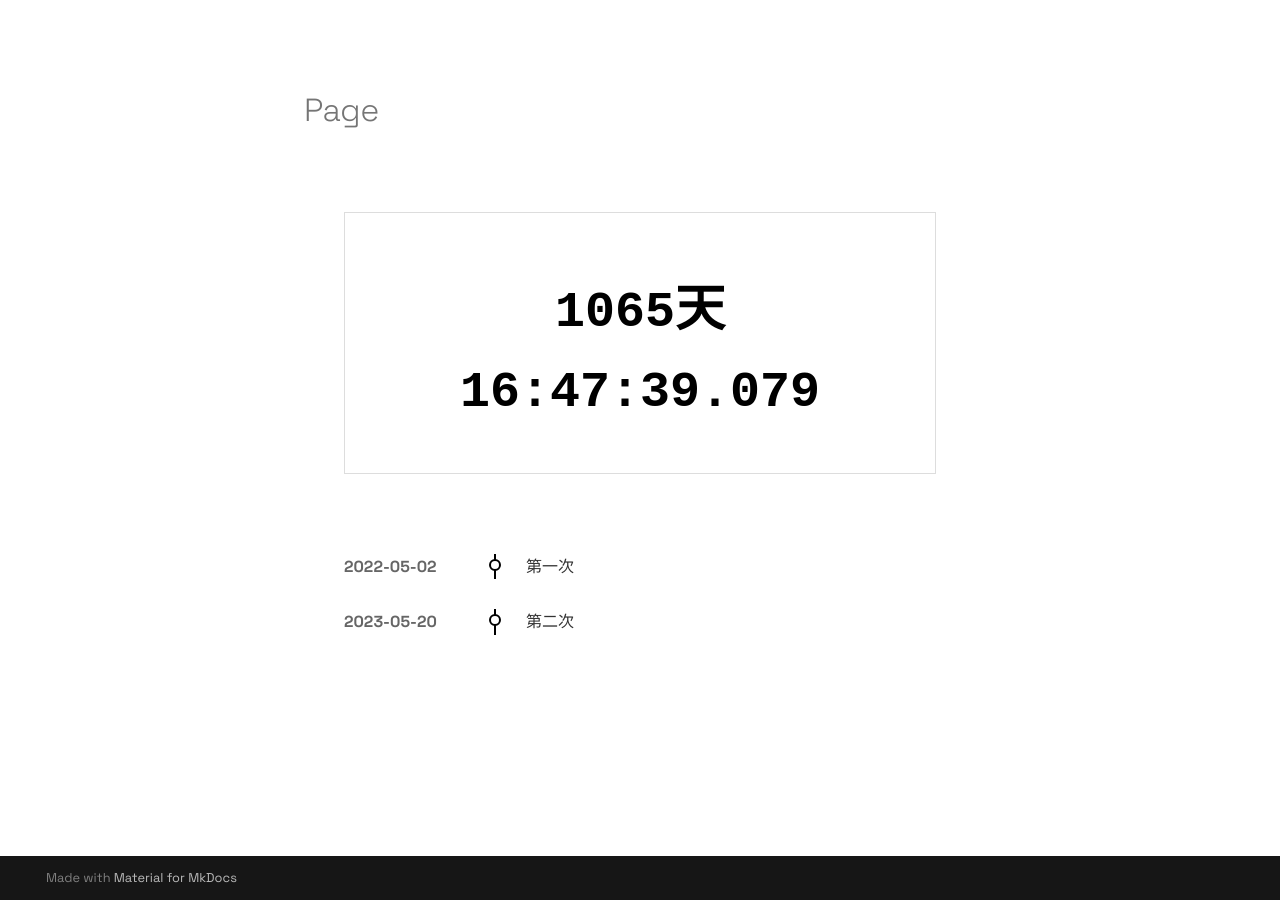
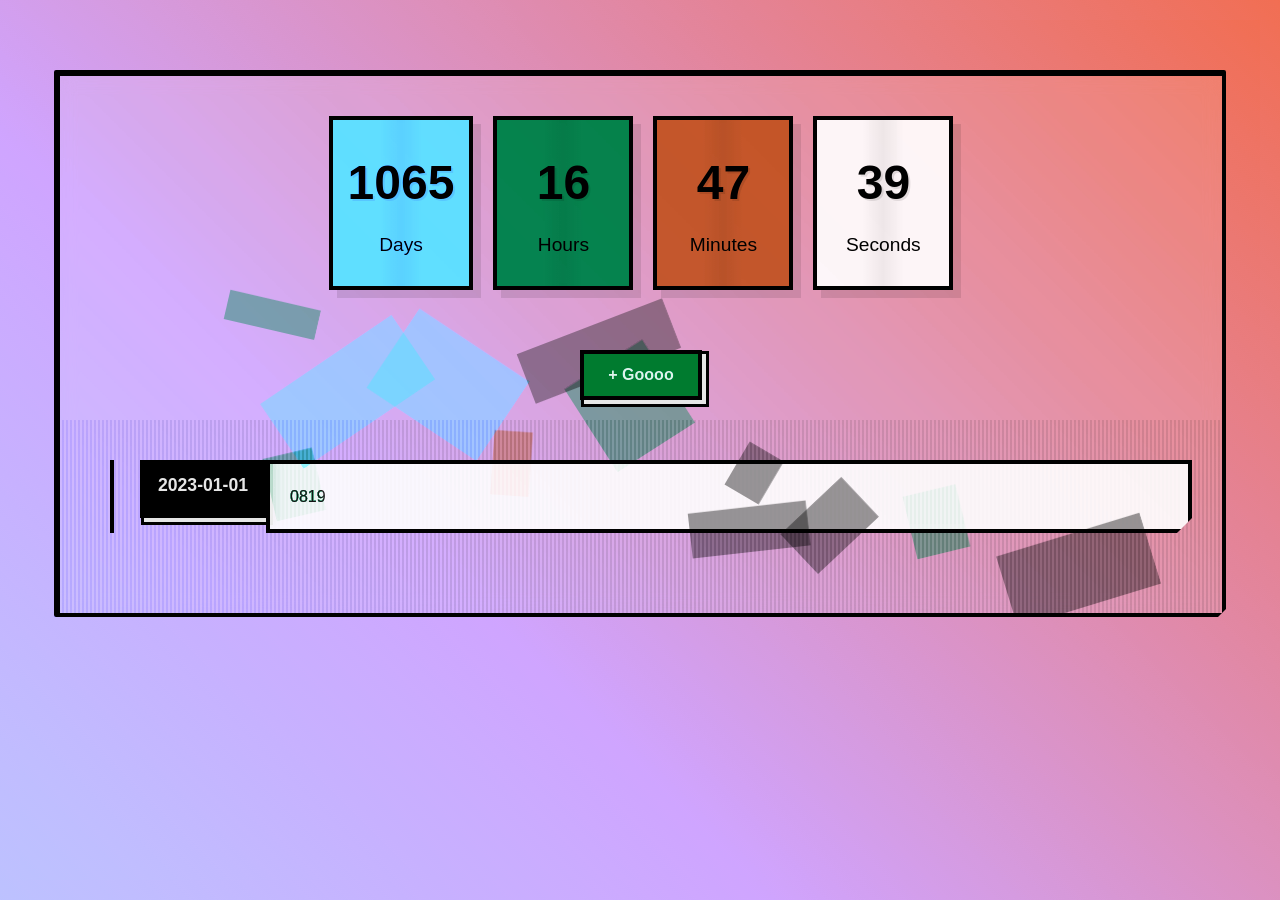
Before and after one commit to lemonskll/lemonskll.github.io, an MkDocs documentation site: the page built from docs/index.md, in a window 1280 px wide. Built offline with MkDocs 1.6.1 and Material for MkDocs 9.7.7, drawn with Linux system fonts in a browser that asks for light colours.

Commit message:
修改内容

```diff
--- a/docs/index.md
+++ b/docs/index.md
@@ -1,125 +1,32 @@
-
-
-<div class="love-container">
-
-    <!-- 计时器 -->
-    <div id="timer" class="love-timer">
-        <div></div>
-        <div id="counter" class="counter"></div>
+<header class="md-header" data-md-component="header"></header>
+<div class="container" id="mainContainer">
+    <div class="timer-container">
+        <div class="timer">
+            <div class="time-unit" style="background: var(--accent-yellow)">
+                <div class="time-number" id="days">0</div>
+                <div class="time-label">Days</div>
+            </div>
+            <div class="time-unit" style="background: var(--accent-red)">
+                <div class="time-number" id="hours">0</div>
+                <div class="time-label">Hours</div>
+            </div>
+            <div class="time-unit" style="background: var(--accent-blue)">
+                <div class="time-number" id="minutes">0</div>
+                <div class="time-label">Minutes</div>
+            </div>
+            <div class="time-unit" style="background: var(--white)">
+                <div class="time-number" id="seconds">0</div>
+                <div class="time-label">Seconds</div>
+            </div>
+        </div>
     </div>
-
-    <!-- 时间轴 -->
+    <div>
+        <button class="add-btn">+ Goooo</button>
+    </div>
     <div class="timeline">
-        <div class="timeline-event">
-            <div class="event-date">2022-05-02</div>
-            <div class="event-content">第一次</div>
+        <div class="timeline-item">
+            <div class="timeline-date">2023-01-01</div>
+            <div class="timeline-content">0819</div>
         </div>
-        <div class="timeline-event">
-            <div class="event-date">2023-05-20</div>
-            <div class="event-content">第二次</div>
-        </div>
-        <!-- 添加更多时间节点 -->
     </div>
-
 </div>
-
-<style>
-/* 黑白风格 CSS */
-.love-container {
-    max-width: 800px;
-    margin: 0 auto;
-    padding: 2rem;
-    color: #333;
-}
-
-.love-timer {
-    text-align: center;
-    margin-bottom: 3rem;
-    padding: 2rem;
-    border: 1px solid #ddd;
-}
-
-.counter {
-    font-size: 2.5rem;
-    font-weight: bold;
-    margin-top: 1rem;
-    color: #000;
-}
-
-.timeline {
-    position: relative;
-    padding: 20px 0;
-}
-
-.timeline-event {
-    display: flex;
-    margin-bottom: 30px;
-    position: relative;
-}
-
-.event-date {
-    width: 150px;
-    font-weight: bold;
-    color: #666;
-}
-
-.event-content {
-    flex: 1;
-    padding-left: 30px;
-    border-left: 2px solid #000;
-    position: relative;
-}
-
-.event-content::before {
-    content: "";
-    position: absolute;
-    left: -7px;
-    top: 5px;
-    width: 12px;
-    height: 12px;
-    background: #fff;
-    border: 2px solid #000;
-    border-radius: 50%;
-}
-</style>
-
-<script>
-// 性能优化后的计时器
-let animationFrameId;
-let startDate = new Date("2022-05-02"); // 纪念日时间对象只创建一次
-
-function formatTime(num) {
-    return num.toString().padStart(2, '0'); // 时间补零函数
-}
-
-function updateTimer() {
-    const now = Date.now(); // 使用更高效的时间戳获取方式
-    const diff = now - startDate;
-
-    // 时间计算
-    const days = Math.floor(diff / (1000 * 60 * 60 * 24));
-    const hours = Math.floor((diff % (1000 * 60 * 60 * 24)) / (1000 * 60 * 60));
-    const minutes = Math.floor((diff % (1000 * 60 * 60)) / (1000 * 60));
-    const seconds = Math.floor((diff % (1000 * 60)) / 1000);
-    const milliseconds = diff % 1000;
-
-    // 使用 textContent 替代 innerHTML 提升性能
-    document.getElementById("counter").textContent =
-        `${days}天 ${formatTime(hours)}:${formatTime(minutes)}:${formatTime(seconds)}.${milliseconds.toString().padStart(3, '0')}`;
-
-    // 使用 requestAnimationFrame 优化渲染
-    animationFrameId = requestAnimationFrame(updateTimer);
-}
-
-// 启动计时器
-updateTimer();
-
-// 页面隐藏时暂停计时器（优化性能）
-document.addEventListener('visibilitychange', () => {
-    if (document.hidden) {
-        cancelAnimationFrame(animationFrameId);
-    } else {
-        updateTimer();
-    }
-});
-</script>
--- /dev/null
+++ b/docs/scripts/extra.js
@@ -0,0 +1,72 @@
+document.addEventListener('DOMContentLoaded', function() {
+    function createRandomBlocks() {
+        const container = document.getElementById('mainContainer');
+        const colors = ['var(--primary-red)', 'var(--primary-blue)',
+                      'var(--primary-yellow)', 'var(--black)'];
+
+        for(let i = 0; i < 12; i++) {
+            const block = document.createElement('div');
+            block.className = 'deco-block';
+
+            block.style.width = Math.random() * 150 + 50 + 'px';
+            block.style.height = Math.random() * 150 + 50 + 'px';
+            block.style.left = Math.random() * 90 + '%';
+            block.style.top = Math.random() * 90 + '%';
+            block.style.backgroundColor = colors[Math.floor(Math.random() * colors.length)];
+            block.style.transform = `
+                rotate(${Math.random() * 360}deg)
+                scale(${Math.random() * 0.5 + 0.5})
+            `;
+
+            container.appendChild(block);
+        }
+    }
+
+    let hue = 0;
+    function updateBackground() {
+        hue = (hue + 0.3) % 360;
+        const color1 = `hsl(${hue}, 80%, 60%)`;
+        const color2 = `hsl(${(hue + 120) % 360}, 80%, 60%)`;
+        document.body.style.background =
+            `linear-gradient(45deg, ${color1}, ${color2})`;
+        requestAnimationFrame(updateBackground);
+    }
+
+    const startDate = new Date('2022-05-02T00:00:00');
+    function updateTimer() {
+        const now = new Date();
+        const diff = now - startDate;
+
+        const days = Math.floor(diff / (1000 * 60 * 60 * 24));
+        const hours = Math.floor((diff % (1000 * 60 * 60 * 24)) / (1000 * 60 * 60));
+        const minutes = Math.floor((diff % (1000 * 60 * 60)) / (1000 * 60));
+        const seconds = Math.floor((diff % (1000 * 60)) / 1000);
+
+        document.getElementById('days').textContent = days;
+        document.getElementById('hours').textContent = hours.toString().padStart(2, '0');
+        document.getElementById('minutes').textContent = minutes.toString().padStart(2, '0');
+        document.getElementById('seconds').textContent = seconds.toString().padStart(2, '0');
+    }
+
+    function init() {
+        createRandomBlocks();
+        setInterval(updateTimer, 1000);
+        updateTimer();
+        updateBackground();
+
+        document.addEventListener('mousemove', (e) => {
+            const blocks = document.querySelectorAll('.deco-block');
+            blocks.forEach(block => {
+                const rect = block.getBoundingClientRect();
+                const x = e.clientX - rect.left;
+                const y = e.clientY - rect.top;
+                block.style.transform = `
+                    rotate3d(${y/100}, ${x/100}, 0, 45deg)
+                    scale(${Math.random() * 0.3 + 0.7})
+                `;
+            });
+        });
+    }
+
+    init();
+});
--- /dev/null
+++ b/docs/styles/extra.css
@@ -0,0 +1,277 @@
+/* 定义 CSS 自定义属性（主题颜色） */
+:root {
+    --primary-red: #D22E2E;         /* 主红色 */
+    --primary-blue: #2E5BD2;        /* 主蓝色 */
+    --primary-yellow: #FFD700;      /* 主黄色 */
+    --black: #000;                  /* 纯黑色 */
+    --white: rgba(255, 255, 255, 0.9); /* 半透明白色 */
+    --accent-red: rgba(210, 46, 46, 0.8); /* 透明红色 */
+    --accent-blue: rgba(46, 91, 210, 0.8); /* 透明蓝色 */
+    --accent-yellow: rgba(255, 215, 0, 0.8); /* 透明黄色 */
+}
+
+/* 全局重置样式 */
+* {
+    margin: 0;
+    padding: 0;
+    box-sizing: border-box;         /* 盒模型计算方式 */
+    font-family: 'Arial', sans-serif; /* 默认字体 */
+}
+
+/* 页面主体样式 */
+body {
+    min-height: 100vh;              /* 最小高度撑满视口 */
+    padding: 20px;
+    background: linear-gradient(45deg, hsl(0, 80%, 60%), hsl(180, 80%, 60%)); /* 渐变背景 */
+    animation: hueShift 20s infinite both; /* 色相旋转动画 */
+    overflow-x: hidden;             /* 隐藏横向溢出 */
+}
+
+/* 主容器样式 */
+.container {
+    max-width: 2200px;              /* 最大宽度限制 */
+    margin: 0 auto;                 /* 水平居中 */
+    border: 6px solid var(--black); /* 边框样式 */
+    border-width: 6px 4px 4px 6px;  /* 不对称边框宽度 */
+    border-radius: 2px;             /* 微小圆角 */
+    background: rgba(255, 255, 255, 0.1); /* 半透明背景 */
+    position: relative;             /* 相对定位 */
+    overflow: hidden;               /* 隐藏溢出内容 */
+    backdrop-filter: blur(10px);    /* 背景模糊效果 */
+    box-shadow: 0 8px 32px rgba(0, 0, 0, 0.1); /* 柔和阴影 */
+    clip-path: polygon(0 0, 100% 0, 100% calc(100% - 8px), calc(100% - 8px) 100%, 0 100%); /* 多边形裁剪 */
+}
+
+/* 装饰方块样式 */
+.deco-block {
+    position: absolute;             /* 绝对定位 */
+    z-index: 0;                     /* 底层显示 */
+    opacity: 0.4;                   /* 半透明效果 */
+    transition: all 1.5s cubic-bezier(0.175, 0.885, 0.32, 1.275); /* 复杂过渡动画 */
+    mix-blend-mode: color-burn;     /* 颜色混合模式 */
+}
+
+/* 计时器容器 */
+.timer-container {
+    padding: 40px 20px;             /* 内边距 */
+    position: relative;
+    z-index: 1;                     /* 显示在装饰层上方 */
+}
+
+/* 计时器布局 */
+.timer {
+    display: flex;
+    justify-content: center;        /* 水平居中 */
+    gap: 20px;                      /* 元素间距 */
+    flex-wrap: wrap;                /* 允许换行 */
+}
+
+/* 单个时间单位样式 */
+.time-unit {
+    background: rgba(255, 255, 255, 0.8); /* 半透明白背景 */
+    border: 4px solid var(--black); /* 黑色边框 */
+    padding: 25px 15px;
+    text-align: center;
+    min-width: 140px;               /* 最小宽度 */
+    backdrop-filter: blur(5px);     /* 背景模糊 */
+    transition: all 0.3s ease;      /* 过渡动画 */
+    position: relative;
+    overflow: hidden;
+    transform-style: preserve-3d;   /* 3D 变换保留 */
+    box-shadow: 8px 8px 0 rgba(0,0,0,0.1); /* 投影效果 */
+}
+
+/* 时间单位斜线装饰（伪元素） */
+.time-unit::before {
+    content: '';
+    position: absolute;
+    top: -50%;
+    left: -50%;
+    width: 200%;
+    height: 200%;
+    background: linear-gradient(45deg,
+        transparent 45%,
+        rgba(0,0,0,0.1) 50%,
+        transparent 55%
+    );                              /* 斜线渐变 */
+    opacity: 0.6;
+    transform: rotate(45deg);       /* 旋转 45 度 */
+}
+
+/* 悬停效果 */
+.time-unit:hover {
+    transform: translateY(-5px) rotateX(15deg) rotateY(-5deg); /* 3D 位移 */
+    box-shadow: 12px 12px 0 rgba(0,0,0,0.15); /* 加深阴影 */
+}
+
+/* 时间数字样式 */
+.time-number {
+    font-size: 3em;
+    font-weight: bold;
+    color: var(--black);
+    margin-bottom: 8px;
+    text-shadow: 2px 2px 0 rgba(0,0,0,0.1); /* 文字投影 */
+    transition: all 0.3s ease;
+}
+
+/* 时间单位标签 */
+.time-label {
+    font-size: 1.2em;
+    color: var(--black);
+}
+
+/* 时间线容器 */
+.timeline {
+    padding: 40px 30px;
+    position: relative;
+    background: repeating-linear-gradient( /* 条纹背景 */
+        to right,
+        transparent,
+        transparent 2px,
+        rgba(0,0,0,0.1) 2px,
+        rgba(0,0,0,0.1) 4px
+    );
+}
+
+/* 单个时间线项目 */
+.timeline-item {
+    display: flex;
+    margin-bottom: 40px;
+    padding-left: 50px;             /* 为时间线留出空间 */
+    position: relative;
+    transition: all 0.3s ease;
+}
+
+/* 时间线竖线（伪元素实现） */
+.timeline-item::before {
+    content: '';
+    position: absolute;
+    left: 20px;
+    top: 0;
+    bottom: 0;
+    width: 4px;
+    background: var(--black);       /* 黑色竖线 */
+}
+
+/* 时间线日期标签 */
+.timeline-date {
+    font-weight: bold;
+    font-size: 1.1em;
+    padding: 8px 15px;
+    background: var(--black);       /* 黑色背景 */
+    color: var(--white);
+    border: 3px solid var(--black);
+    box-shadow: 4px 4px 0 var(--white), /* 双层阴影实现边框效果 */
+               4px 4px 0 3px var(--black);
+    margin-bottom: 15px;
+    display: inline-block;
+}
+
+/* 时间线内容区域 */
+.timeline-content {
+    background: var(--white);
+    border: 4px solid var(--black);
+    padding: 20px;
+    flex-grow: 1;                   /* 充满剩余空间 */
+    backdrop-filter: blur(5px);
+    transition: all 0.3s ease;
+    clip-path: polygon(0 0, 100% 0, 100% calc(100% - 15px), calc(100% - 15px) 100%, 0 100%); /* 斜角裁剪 */
+}
+
+/* 响应式设计：平板和手机 */
+@media (max-width: 768px) {
+    .time-unit {
+        min-width: 100px;           /* 缩小最小宽度 */
+        padding: 20px 10px;         /* 调整内边距 */
+    }
+    .timeline-item {
+        padding-left: 30px;         /* 减少左侧空间 */
+        flex-direction: column;     /* 垂直排列 */
+    }
+    body {
+        padding: 12px; /* 缩小手机端全局边距 */
+    }
+    .container {
+        border-width: 4px 2px 2px 4px; /* 调整手机端边框厚度 */
+    }
+    .timer-container {
+        padding: 20px 10px; /* 压缩计时器区域间距 */
+    }
+}
+
+/* 色相旋转动画 */
+@keyframes hueShift {
+    0% { filter: hue-rotate(0deg); }
+    100% { filter: hue-rotate(360deg); } /* 全色相循环 */
+}
+
+ /* 新增按钮样式 */
+ .add-btn {
+    position: relative;
+    z-index: 2;
+    background: var(--primary-red);
+    border: 4px solid var(--black);
+    color: var(--white);
+    padding: 12px 24px;
+    margin: 20px auto;
+    display: block;
+    cursor: pointer;
+    font-weight: bold;
+    transition: all 0.3s ease;
+    box-shadow: 4px 4px 0 var(--white),
+               4px 4px 0 3px var(--black);
+    overflow: hidden; /* 新增 */
+}
+
+/* 点击压入效果 */
+.add-btn:active {
+    transform: translate(4px, 4px);
+    box-shadow: 0px 0px 0 var(--white),
+               0px 0px 0 3px var(--black);
+}
+
+/* 涟漪动画 */
+.add-btn::after {
+    content: '';
+    position: absolute;
+    top: 50%;
+    left: 50%;
+    width: 0;
+    height: 0;
+    background: rgba(255, 255, 255, 0.3);
+    border-radius: 50%;
+    transform: translate(-50%, -50%);
+    transition: width 0.3s ease, height 0.3s ease;
+}
+
+.add-btn:active::after {
+    width: 200px;
+    height: 200px;
+    opacity: 0;
+}
+
+
+/* 覆盖 Markdown 容器的默认样式 */
+.md-container {
+    background: inherit !important;  /* 继承背景 */
+    overflow: visible !important;    /* 显示溢出内容 */
+}
+
+
+/* HTML 根元素背景设置 */
+html {
+    background: linear-gradient(45deg, hsl(0, 80%, 60%), hsl(120, 80%, 60%));
+    background-attachment: fixed;   /* 固定背景 */
+    min-height: 100%;               /* 最小高度 */
+}
+
+/* 隐藏 Markdown 相关元素 */
+.md-sidebar {
+    display: none !important;       /* 隐藏侧边栏 */
+}
+.md-typeset h1 {
+    display: none !important;       /* 隐藏标题 */
+}
+.md-footer {
+    display: none !important;       /* 隐藏页脚 */
+}
--- a/docs/stylesheets/extra.css
+++ /dev/null
@@ -1,24 +0,0 @@
-/* 完全移除侧边栏 */
-.md-sidebar {
-    display: none !important;
-}
-.md-typeset h1 {
-}
-/* 主内容区调整 */
-.md-main {
-    flex-grow: 1;
-    margin-left: 0 !important;
-}
-
-.md-content {
-    max-width: 800px;
-    margin: 0 auto;
-    padding: 2rem;
-}
-
-.counter {
-    /* 添加等宽字体保证数字对齐 */
-    font-family: 'Courier New', monospace;
-    /* 调大字号适应更多内容 */
-    font-size: 2rem;
-}
--- a/mkdocs.yml
+++ b/mkdocs.yml
@@ -3,26 +3,16 @@ extra:
   cname: needplus.love  # 可选，某些主题需要
 
 
-
 # 最低必需配置
-site_name: fivefive  # 👈 这是必须的字段
+site_name: lisai  # 👈 这是必须的字段
 nav:
   - Page: index.md
 
-extra_javascript:
-  - js/timer.js
-
 theme:
   name: material  # 推荐使用 material 主题
-  features:
-    - navigation.tracking  # 保持基本导航功能
   custom_dir: overrides    # 添加主题覆盖目录
-  font:
-    text: "Space Grotesk"  # 几何感极强的开源字体
-    code: "JetBrains Mono"
-  palette:
-    primary: "black"
-    accent: "silver"
 
 extra_css:
-  - stylesheets/extra.css
+  - styles/extra.css
+extra_javascript:
+  - scripts/extra.js
```
Also changed, not shown: docs/stylesheets/header.css (deleted, +0 -117 lines), docs/styles/header.css (added).
